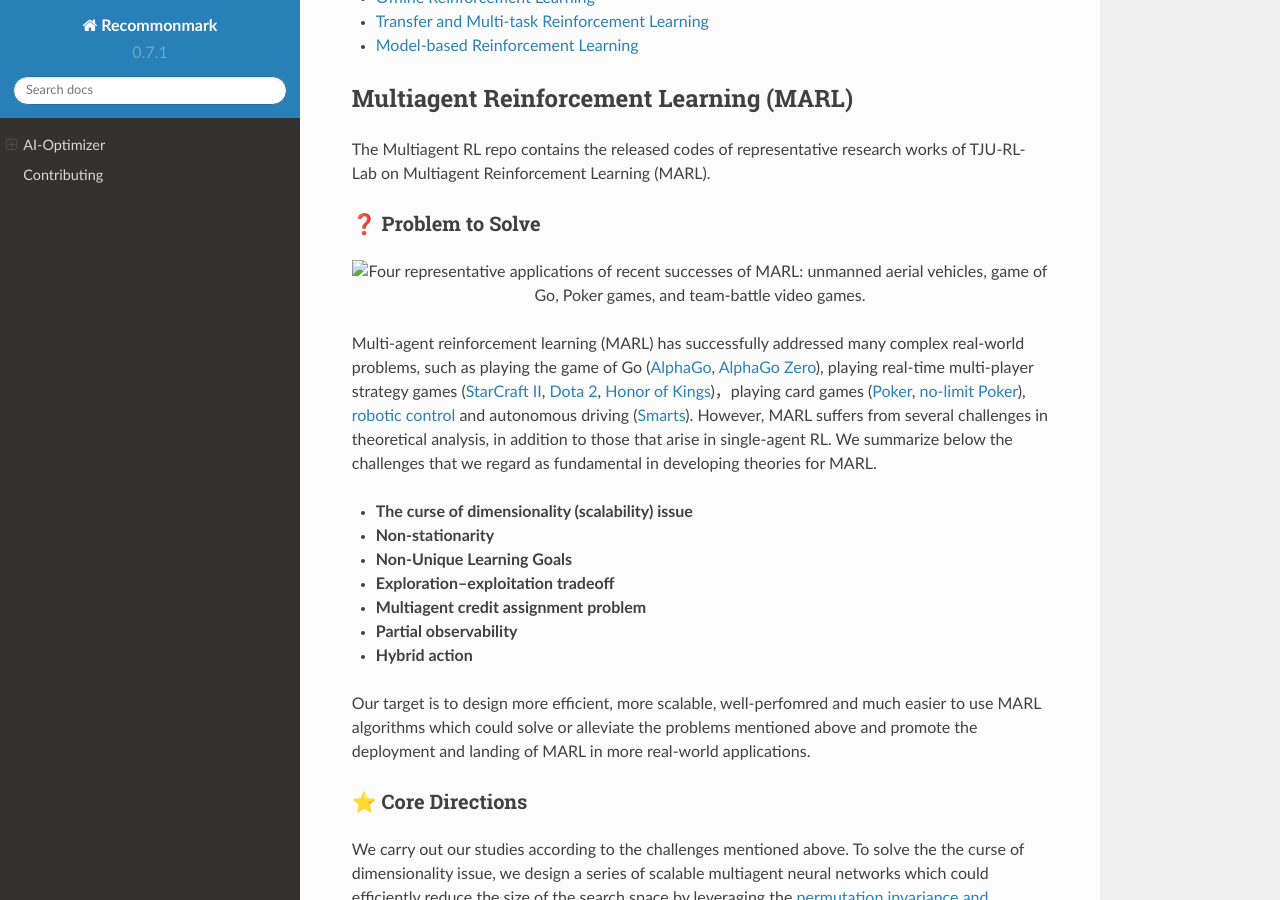
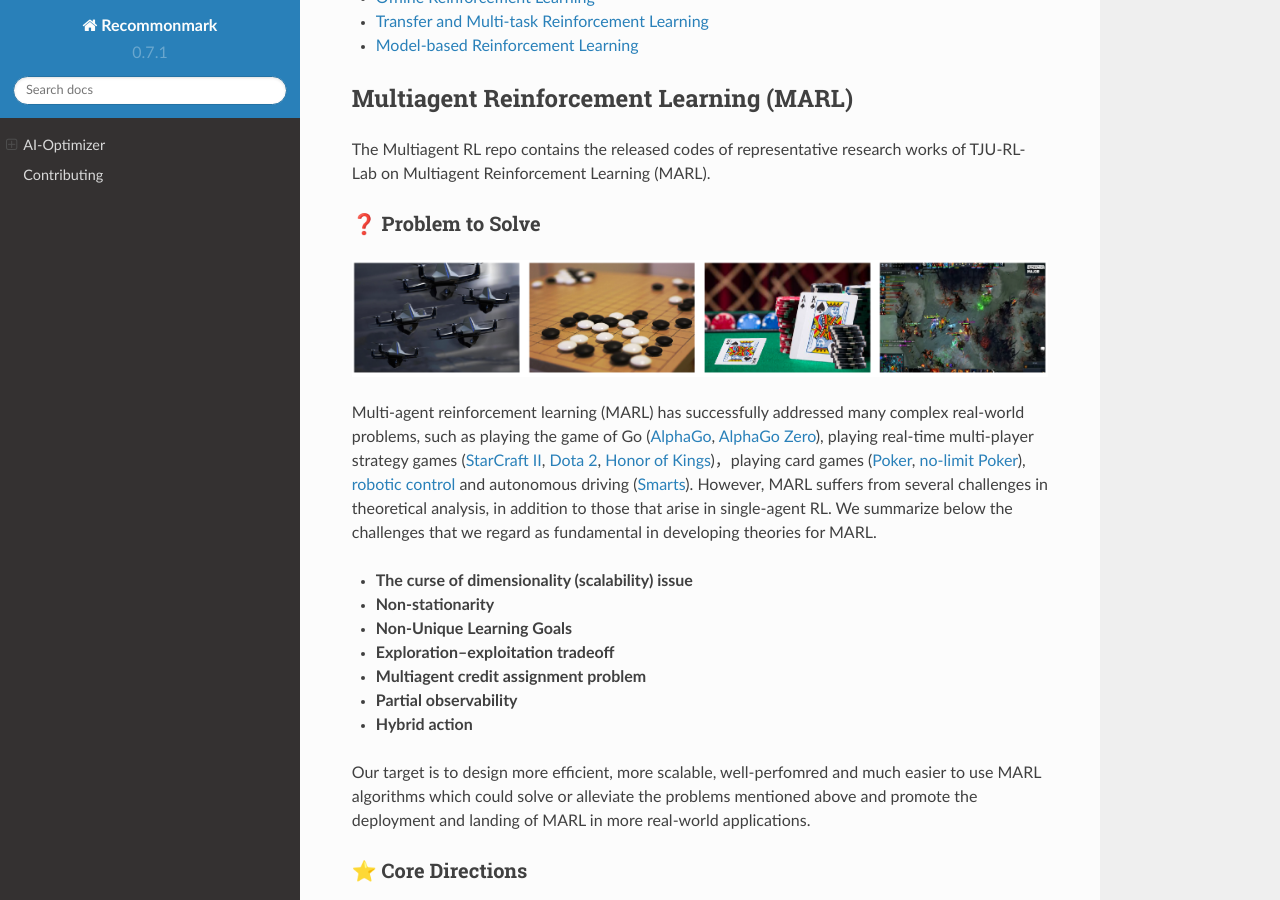
Before and after one commit to TJU-DRL-LAB/ai_optimizer_tutorial, a Sphinx documentation site: the page built from docs/source/index.md, in a window 1280 px wide and 900 px high, scrolled down 806 px. Built offline with Sphinx 7.4.7 and the Read the Docs theme 2.0.0, drawn with Linux system fonts in a browser that asks for light colours.

Commit message:
first commit

```diff
--- a/docs/source/index.md
+++ b/docs/source/index.md
@@ -15,7 +15,7 @@ The Multiagent RL repo contains the released codes of representative research wo
 
 ### ❓ Problem to Solve
 
-<p align="center"><img align="center" src="./images/representative_applications.png" alt="Four representative applications of recent successes of MARL: unmanned aerial vehicles, game of Go, Poker games, and team-battle video games."/></p>
+![Four representative applications of recent successes of MARL: unmanned aerial vehicles, game of Go, Poker games, and team-battle video games.](./images/representative_applications.png)
 
 Multi-agent reinforcement learning (MARL) has successfully addressed many complex real-world problems, such as playing the game of Go ([AlphaGo](https://idp.nature.com/authorize/casa?redirect_uri=https://www.nature.com/articles/nature16961%257D&casa_token=JKjRDdaog1cAAAAA:cwpvaRtkWOQi-K-NGT2AT9bNM1kcA5NgXWU7MVIdrI6poJ8FwDxyunnDEpGaOuoUxfA4RzOumao3MqS-8mU), [AlphaGo Zero](https://www.nature.com/articles/nature24270?sf123103138=1)), playing real-time multi-player strategy games ([StarCraft II](https://www.nature.com/articles/s41586-019-1724-z?), [Dota 2](https://arxiv.org/abs/1912.06680), [Honor of Kings](https://arxiv.org/abs/2011.12895))，playing card games ([Poker](https://www.science.org/doi/abs/10.1126/science.aay2400?casa_token=YpsKCNt7LNwAAAAA:POhK0ufRyfzaHXWiywSHPk6nvzugQVsTNYdSZyteYTkRRPA4zccUvmnOBYC2DBFcIytHN9FPqZ-s6SUY), [no-limit Poker](https://www.onlinecasinoground.nl/wp-content/uploads/2018/10/Libratus-super-human-no-limit-poker-Sandholm-Brown.pdf)), [robotic control](https://arxiv.org/abs/1709.06011) and autonomous driving ([Smarts](https://arxiv.org/abs/2010.09776)). However, MARL suffers from several challenges in theoretical analysis, in addition to those that arise in single-agent RL. We summarize below the challenges that we regard as fundamental in developing theories for MARL.
 
@@ -36,7 +36,7 @@ Our target is to design more efficient, more scalable, well-perfomred and much e
 We carry out our studies according to the challenges mentioned above. To solve the the curse of dimensionality issue, we design a series of scalable multiagent neural networks which could efficiently reduce the size of the search space by leveraging the [permutation invariance and permutation equivariance properties](https://arxiv.org/abs/2203.05285), explicitly taking the [action semantics](https://arxiv.org/abs/1907.11461) into consideration, etc. To better make a balance of the exploration–exploitation tradeoff, we propose Progressive Mutual Information Collaboration to achieve more efficient cooperative  exploration... An overall picture of the proposed methods is shown below.
 
 
-<p align="center"><img align="center" src="./images/multiagent-work.png" alt="our solutions"  /></p>
+![](./images/multiagent-work.png)
 
 
 
@@ -123,7 +123,7 @@ For researches from all four pespectives, a unified framework of algorithm and i
 The representations studied from different pespectives further boost various downstream RL tasks.
 Finally, this promotes the deployment and landing of RL in real-world applications.
 
-<div align=center><img align="center" src="./images/Ecology_of_SSRL.png" alt="Ecology of SSRL" style="zoom:40%;" /></div>
+![](./images/Ecology_of_SSRL.png)
 
 See more [here](https://github.com/TJU-DRL-LAB/self-supervised-rl).
 
@@ -155,7 +155,7 @@ Recently, Deep Reinforcement Learning (DRL) has achieved a lot of success in hum
 
 This repository contains the released codes of representative benchmarks and algorithms of TJU-RL-Lab on the topic of Transfer and Multi-task Reinforcement Learning, including the single-agent domain and multi-agent domain, addressing the sample-inefficiency problem in different ways.
 
-<p align="center"><img align="center" src="./images/overview.png" alt="overview" style="zoom:60%;" /></p>
+![](./images/overview.png)
 
 
 In this repo, we provide specific solutions of our lab including:
```
